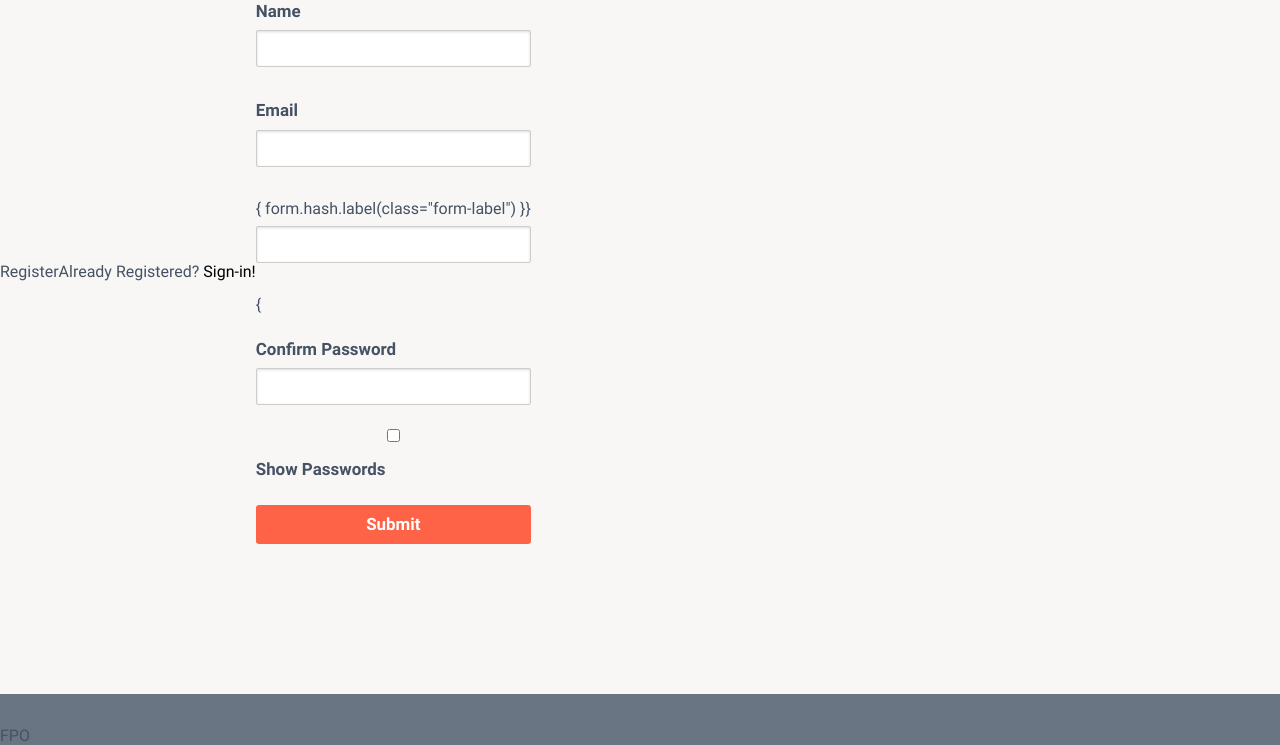
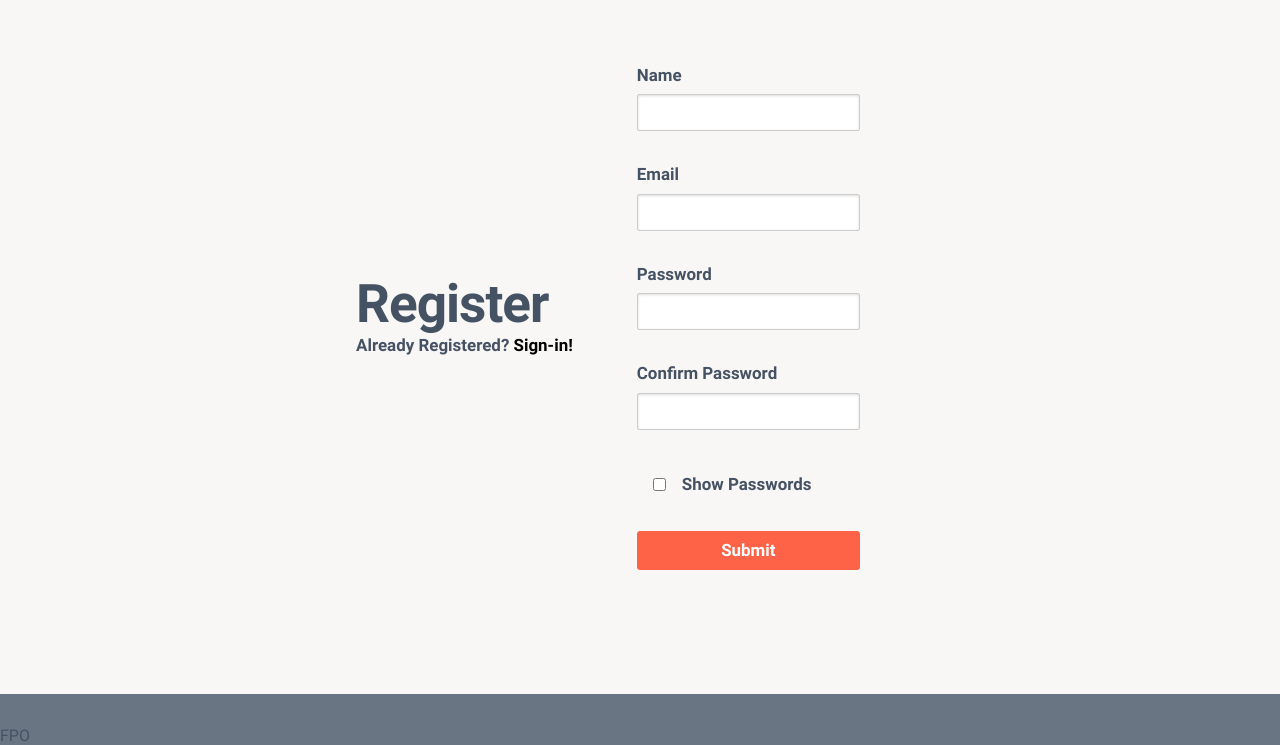
Before and after one commit to 3Ring/Chronicler, a Flask app: page /register in a window 1280 px wide. Shown: the part 55-800 px from the top of the page. Run offline with Flask 2, Linux system fonts and the light colour scheme; parts of the project's set-up code (start-up, migrations or seed data) failed here and were passed over; some libraries are stand-ins or nearby versions; some web fonts are replaced.

Commit message:
fixed some wayward forms

```diff
--- a/project/static/css/styles.css
+++ b/project/static/css/styles.css
@@ -424,7 +424,7 @@ form div {
   width: 100%;
   flex-grow: 1;
 }
-form div.checkbox, form div.radio {
+form div.checkbox, form div.radio, form div.button-row {
   flex-direction: row;
   align-items: center;
   justify-content: flex-start;
@@ -659,6 +659,72 @@ button:hover {
     margin: 0 auto;
   }
 }
+.chronicler .center-container {
+  display: flex;
+  width: 100%;
+  min-height: 100%;
+  align-items: center;
+  justify-content: center;
+}
+.chronicler .center-container h1 {
+  font-family: "robotobold", Helvetica, Arial, sans-serif;
+  font-stretch: normal;
+  font-size: 2.54em;
+  letter-spacing: -0.019em;
+  line-height: 1.085;
+  max-width: 35ch;
+  color: var(--headlineColor);
+}
+@media screen and (min-width: 31.25em) {
+  .chronicler .center-container h1 {
+    font-size: 3.322em;
+  }
+}
+.chronicler .center-container h1 b,
+.chronicler .center-container h1 strong {
+  font-family: "robotobold", Helvetica, Arial, sans-serif;
+}
+.chronicler .center-container h1 em, .chronicler .center-container h1 i {
+  font-family: "robotothinitalic", Helvetica, Arial, sans-serif;
+}
+.chronicler .center-container h1 strong i,
+.chronicler .center-container h1 strong em,
+.chronicler .center-container h1 b i,
+.chronicler .center-container h1 b em {
+  font-family: "robotoiboldtalic", Helvetica, Arial, sans-serif;
+}
+@media print {
+  .chronicler .center-container h1 {
+    font-size: 41pt;
+    line-height: 46pt;
+  }
+}
+.chronicler .center-container h2 {
+  font-family: "robotobold", Helvetica, Arial, sans-serif;
+  font-stretch: normal;
+  font-size: 0.81em;
+  letter-spacing: 0;
+  line-height: 1.333;
+  max-width: 75ch;
+}
+@media screen and (min-width: 31.25em) {
+  .chronicler .center-container h2 {
+    font-size: 1.06em;
+  }
+}
+.chronicler .center-container h2 b,
+.chronicler .center-container h2 strong {
+  font-family: "robotobold", Helvetica, Arial, sans-serif;
+}
+.chronicler .center-container h2 em, .chronicler .center-container h2 i {
+  font-family: "robotoiboldtalic", Helvetica, Arial, sans-serif;
+}
+.chronicler .center-container h2 strong i,
+.chronicler .center-container h2 strong em,
+.chronicler .center-container h2 b i,
+.chronicler .center-container h2 b em {
+  font-family: "robotoiboldtalic", Helvetica, Arial, sans-serif;
+}
 .chronicler .form-container {
   padding: var(--xxl);
   display: flex;
--- a/project/static/scss/layouts/_base-grid.scss
+++ b/project/static/scss/layouts/_base-grid.scss
@@ -42,6 +42,21 @@
         }
     }
 
+    .center-container {
+        display: flex;
+        width: 100%;
+        min-height: 100%;
+        align-items: center;
+        justify-content: center;
+
+        h1 {
+            @include size-1();
+        }
+        h2 {
+            @include size-5();
+        }
+    }
+
     .form-container {
         padding: var(--xxl);
         display: flex;
--- a/project/templates/base.html
+++ b/project/templates/base.html
@@ -9,7 +9,7 @@
     <link href="{{ url_for('static', filename='css/styles.css') }}" rel='stylesheet'>
     <!-- Quill WYSIWYG -->
     <link href="https://cdn.quilljs.com/1.3.6/quill.snow.css" rel="stylesheet">
-    <title>ςняοηιςℓεя</title>
+    <title>Chronicler | The collaborative tabletop note-taking tool</title>
 </head>
 
 <body>
--- a/project/templates/register.html
+++ b/project/templates/register.html
@@ -5,7 +5,7 @@
     reveal = document.getElementById('reveal')
     hash = document.getElementById('hash')
     confirm = document.getElementById('confirm')
-        document.getElementById('reveal').onclick = function () {
+    document.getElementById('reveal').onclick = function() {
         if (reveal.checked) {
             hash.type = 'text'
             confirm.type = 'text'
@@ -16,48 +16,45 @@
     }
 })
 </script>
-
-
-
-{% for message  in get_flashed_messages() %}
-
+{% for message in get_flashed_messages() %}
 <div class="alert alert-warning alert-dismissible fade show" role="alert">
     {{ message }}
     <button type="button" class="btn-close" data-bs-dismiss="alert" aria-label="Close"></button>
 </div>
-
 {% endfor %}
-
+<div class="center-container">
+    <div>
         <h1>Register</h1>
         <h2>Already Registered? <a href="{{ url_for('auth.login') }}">Sign-in!</a></h2>
-
+    </div>
+    <div class="form-container">
         <form method='POST'>
             {{ form.hidden_tag() }}
             <div>
                 {{ form.name.label(class="form-label") }}
                 {{ form.name(class="form-control") }}
             </div>
-
             <div>
                 {{ form.email.label(class="form-label") }}
                 {{ form.email(class="form-control") }}
             </div>
-
             <div>
-            { form.hash.label(class="form-label") }}
+                {{ form.hash.label(class="form-label") }}
                 {{ form.hash(class="form-control") }}
-        </div>
-        {
-        <div>
-            {{ form.confirm.label(class="form-label") }}
-        {{ form.confirm(class="form-control") }}{{ form.reveal }}  {{ form.reveal.label}}
             </div>
 
             <div>
+                {{ form.confirm.label(class="form-label") }}
+                {{ form.confirm(class="form-control") }}
+
+            </div>
+            <div class="checkbox">
+                {{ form.reveal }} {{ form.reveal.label}}
+            </div>
+            <div>
                 {{ form.usersubmit(class="btn btn-secondary") }}
             </div>
-
-
         </form>
-
+    </div>
+</div>
 {% endblock %}
```
Also changed, not shown: project/templates/login.html (+9 -12 lines), project/templates/notes.html (+13 -6 lines), project/templates/profile.html (+6 -3 lines). Lines whose indentation alone changed are shown as unchanged.
